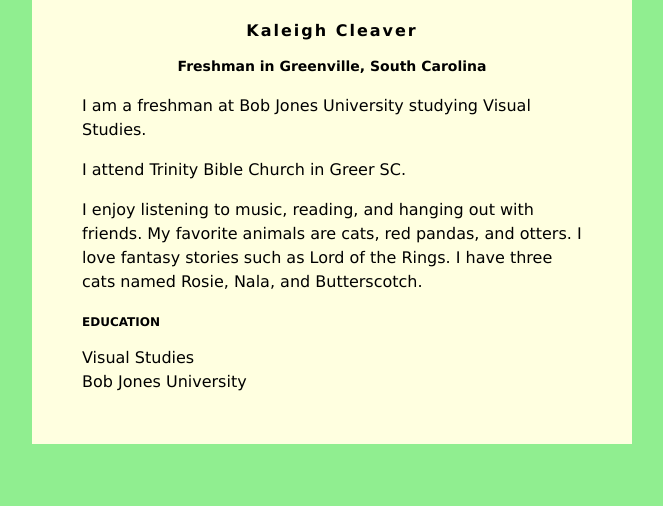
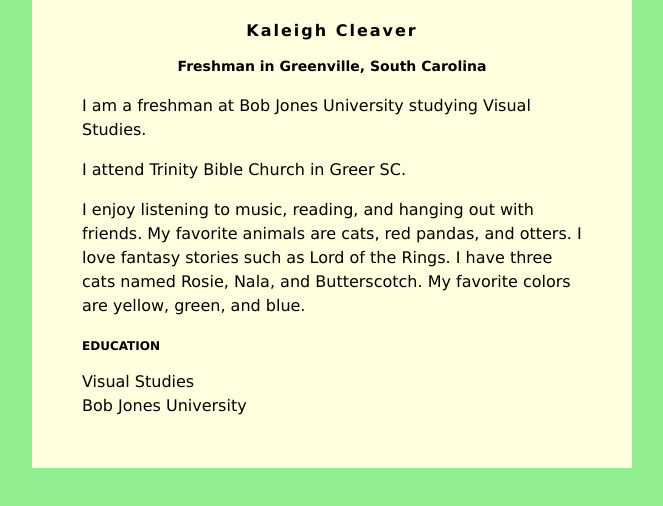
Before and after one commit to kclea/kclea.github.io, a plain HTML site: page index.html in a window 1280 px wide. Shown: the whole page, without its empty margins (308-971 px from the left). Drawn offline with Linux system fonts and the light colour scheme.

Commit message:
Update index.html

```diff
--- a/index.html
+++ b/index.html
@@ -38,7 +38,7 @@ h3 {
             I attend Trinity Bible Church in Greer SC.
          </p>
          <p>
-            I enjoy listening to music, reading, and hanging out with friends. My favorite animals are cats, red pandas, and otters. I love fantasy stories such as Lord of the Rings. I have three cats named Rosie, Nala, and Butterscotch.
+            I enjoy listening to music, reading, and hanging out with friends. My favorite animals are cats, red pandas, and otters. I love fantasy stories such as Lord of the Rings. I have three cats named Rosie, Nala, and Butterscotch. My favorite colors are yellow, green, and blue.
          </p>
         <h3>EDUCATION</h3>
         Visual Studies<br />
```
